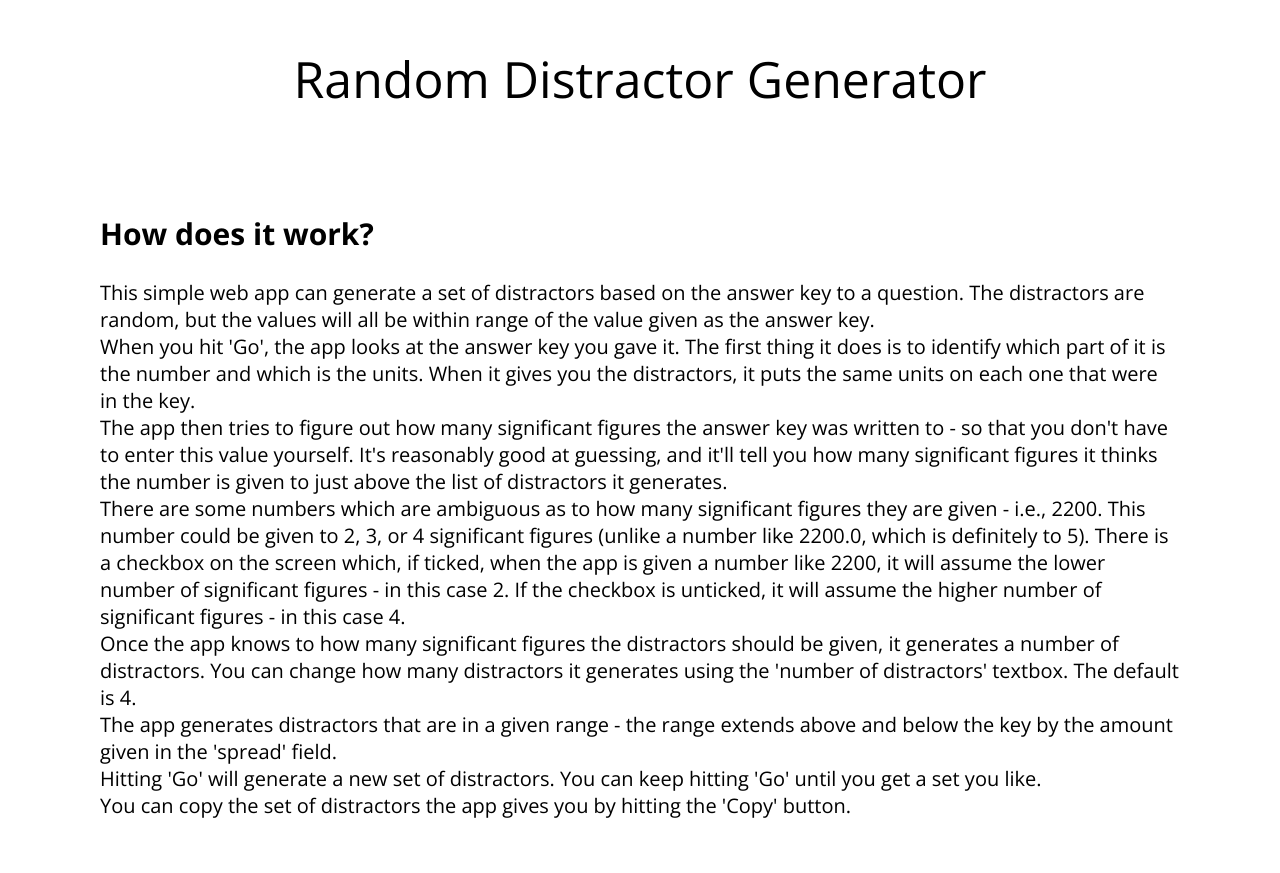
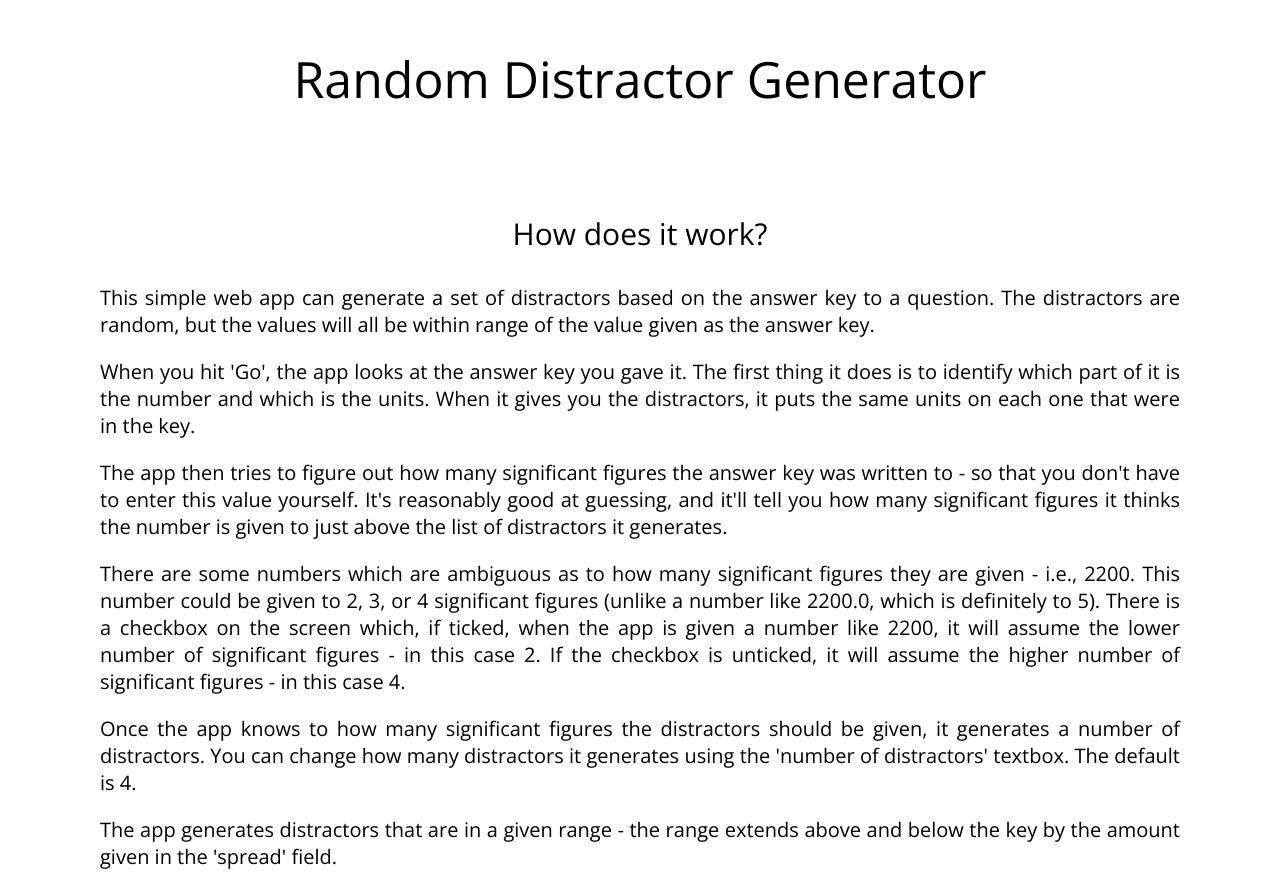
Before and after one commit to BM345/randomdistractorgenerator, a website: page how-does-it-work.html in a window 1280 px wide. Shown: the part 155-1028 px from the top of the page. Drawn offline with nearby package versions, Linux system fonts and the light colour scheme.

Commit message:
Added more styling

```diff
--- a/how-does-it-work.html
+++ b/how-does-it-work.html
@@ -6,7 +6,7 @@
 </head>
 
 <body>
-  <div class="mainbox">
+  <div class="mainbox instructions">
     <h1>Random Distractor Generator</h1>
     <h2>How does it work?</h2>
     <p>This simple web app can generate a set of distractors based on the answer key to a question. The
--- a/style.css
+++ b/style.css
@@ -43,6 +43,19 @@ strong {
 p {
   padding: 0px;
   margin: 0px;
+}
+
+.instructions h2 {
+  font-weight: normal;
+  font-size: 30px;
+  text-align: center;
+  margin: 30px 0px;
+}
+
+.instructions p {
+  text-align: justify;
+  font-weight: inherit;
+  margin: 20px 0px;
 }
 
 label, .fakeLabel {
```
